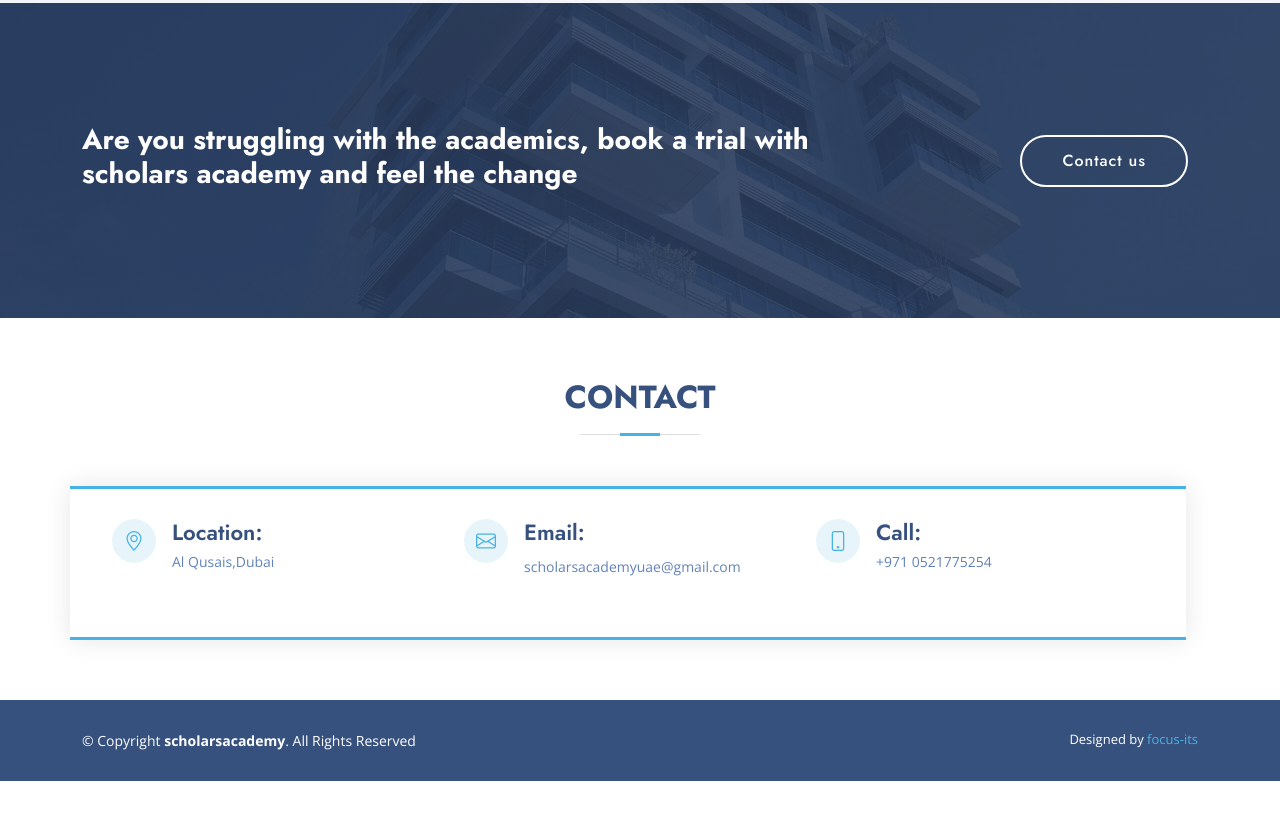
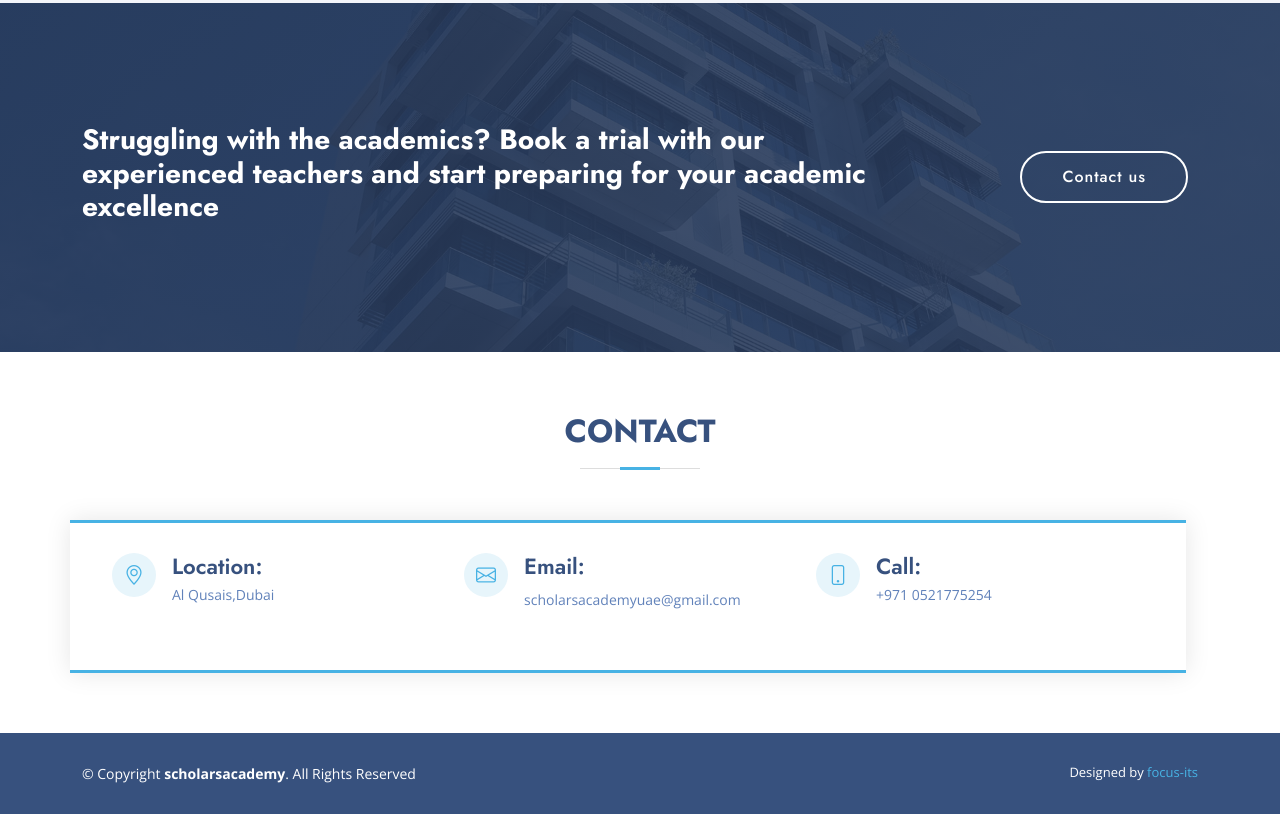
Before and after one commit to jaseelkt09/scholars_academy, a plain HTML site: page index.html in a window 1280 px wide. Shown: the part 2160-2974 px from the top of the page. Before the commit the page ends 2941 px from the top, so only its background shows below. Drawn offline with nearby package versions, Linux system fonts and the light colour scheme.

Commit message:
Update index.html

```diff
--- a/index.html
+++ b/index.html
@@ -318,7 +318,7 @@
 
         <div class="row">
           <div class="col-lg-9 text-center text-lg-start">
-            <h3>Are you struggling with the academics, book a trial with scholars academy and feel the change</h3>
+            <h3>Struggling with the academics? Book a trial with our experienced teachers and start preparing for your academic excellence</h3>
             <!-- <p> Are you struggling with the academics, book a trial with scholars academy and feel the change</p> -->
           </div>
           <div class="col-lg-3 cta-btn-container text-center">
```
